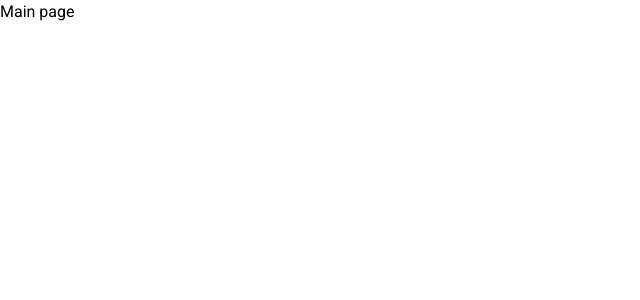
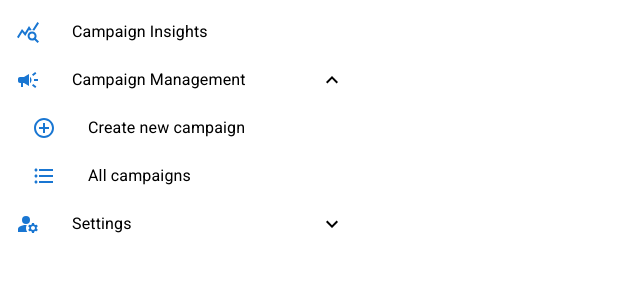
Before and after one commit to zionjke/auctionv2, a React app: page / in a window 1280 px wide. Shown: the top 300 px of the page, without its empty margins (0-640 px from the left). Built offline with nearby package versions, Linux system fonts and the light colour scheme.

Commit message:
2.1.1 add navbar

```diff
--- a/src/app/App.tsx
+++ b/src/app/App.tsx
@@ -3,10 +3,9 @@ import './styles/index.scss';
 import {classNames} from "shared/lib/classNames";
 import {AppRouter} from "app/providers/Router";
 
-
 const App = () => {
     return (
-        <div className={classNames('app', {}, [])}>
+        <div className={classNames('app')}>
             <AppRouter/>
         </div>
     );
--- a/src/app/providers/Router/ui/AppRouter.tsx
+++ b/src/app/providers/Router/ui/AppRouter.tsx
@@ -1,12 +1,12 @@
 import React, {Suspense} from 'react';
 import {Route, Routes} from "react-router-dom";
-import {routeConfig} from "shared/config/routeConfig";
+import {mainRouteConfig} from "shared/config/routeConfig";
 
 const AppRouter = () => {
     return (
         <Suspense fallback={<div>Loading...</div>}>
             <Routes>
-                {Object.values(routeConfig).map(({element, path}) =>
+                {Object.values(mainRouteConfig).map(({element, path}) =>
                     <Route key={path}
                            path={path}
                            element={element}/>)}
--- a/src/pages/Main/ui/MainPage.tsx
+++ b/src/pages/Main/ui/MainPage.tsx
@@ -1,10 +1,11 @@
 import React from 'react';
+import {Navbar} from "widgets/Navbar";
 
 const MainPage = () => {
     return (
-        <div>
-            Main page
-        </div>
+       <div>
+           <Navbar/>
+       </div>
     );
 };
 
--- /dev/null
+++ b/src/shared/config/routeConfig/mainRouteConfig.tsx
@@ -0,0 +1,71 @@
+import {RouteProps} from "react-router-dom";
+import {MainPage} from "pages/Main";
+
+export enum MainRoutes {
+    MAIN = 'main',
+    CONTACTS = 'contacts',
+    FEEDBACK = 'feedback',
+    ALL_CAMPAIGNS = 'allCampaigns',
+    CAMPAIGN_CREATE = 'campaignCreate',
+    CAMPAIGN_EDIT = 'campaignEdit',
+    EDIT_USER = 'editUser',
+    USER_SITES = 'userSites',
+    EXTERNAL_STATISTICS = 'externalStatistics',
+    EXTERNAL_STATISTICS_HISTORY = 'externalStatisticsHistory',
+}
+
+export const MainRoutePath: Record<MainRoutes, string> = {
+    [MainRoutes.MAIN]: '/',
+    [MainRoutes.CONTACTS]: '/contacts',
+    [MainRoutes.FEEDBACK]: '/feedback',
+    [MainRoutes.CAMPAIGN_CREATE]: '/campaign/create',
+    [MainRoutes.ALL_CAMPAIGNS]: '/campaigns',
+    [MainRoutes.CAMPAIGN_EDIT]: '/campaign/edit/:id',
+    [MainRoutes.EDIT_USER]: '/user/edit/',
+    [MainRoutes.USER_SITES]: '/user/sites',
+    [MainRoutes.EXTERNAL_STATISTICS]: '/external',
+    [MainRoutes.EXTERNAL_STATISTICS_HISTORY]: '/external/history',
+}
+
+export const mainRouteConfig: Record<MainRoutes, RouteProps> = {
+    [MainRoutes.MAIN]: {
+        path: MainRoutePath[MainRoutes.MAIN],
+        element: <MainPage/>,
+    },
+    [MainRoutes.CONTACTS]: {
+        path: MainRoutePath[MainRoutes.CONTACTS],
+        element: null,
+    },
+    [MainRoutes.FEEDBACK]: {
+        path: MainRoutePath[MainRoutes.FEEDBACK],
+        element: null,
+    },
+    [MainRoutes.CAMPAIGN_CREATE]: {
+        path: MainRoutePath[MainRoutes.CAMPAIGN_CREATE],
+        element: null,
+    },
+    [MainRoutes.ALL_CAMPAIGNS]: {
+        path: MainRoutePath[MainRoutes.ALL_CAMPAIGNS],
+        element: null,
+    },
+    [MainRoutes.CAMPAIGN_EDIT]: {
+        path: MainRoutePath[MainRoutes.CAMPAIGN_EDIT],
+        element: null,
+    },
+    [MainRoutes.EDIT_USER]: {
+        path: MainRoutePath[MainRoutes.EDIT_USER],
+        element: null,
+    },
+    [MainRoutes.USER_SITES]: {
+        path: MainRoutePath[MainRoutes.USER_SITES],
+        element: null,
+    },
+    [MainRoutes.EXTERNAL_STATISTICS]: {
+        path: MainRoutePath[MainRoutes.EXTERNAL_STATISTICS],
+        element: null,
+    },
+    [MainRoutes.EXTERNAL_STATISTICS_HISTORY]: {
+        path: MainRoutePath[MainRoutes.EXTERNAL_STATISTICS_HISTORY],
+        element: null,
+    },
+}
--- a/src/shared/config/routeConfig/routeConfig.tsx
+++ /dev/null
@@ -1,29 +0,0 @@
-import {RouteProps} from "react-router-dom";
-import {MainPage} from "pages/Main";
-
-export enum AppRoutes {
-    MAIN = 'main',
-    CONTACTS = 'contacts',
-    FEEDBACK = 'feedback',
-}
-
-export const RoutePath: Record<AppRoutes, string> = {
-    [AppRoutes.MAIN]: '/',
-    [AppRoutes.CONTACTS]: '/contacts',
-    [AppRoutes.FEEDBACK]: '/feedback',
-}
-
-export const routeConfig: Record<AppRoutes, RouteProps> = {
-    [AppRoutes.MAIN]: {
-        path: RoutePath[AppRoutes.MAIN],
-        element: <MainPage/>,
-    },
-    [AppRoutes.CONTACTS]: {
-        path: RoutePath[AppRoutes.CONTACTS],
-        element: null,
-    },
-    [AppRoutes.FEEDBACK]: {
-        path: RoutePath[AppRoutes.FEEDBACK],
-        element: null,
-    },
-}
--- a/src/shared/lib/classNames/classNames.ts
+++ b/src/shared/lib/classNames/classNames.ts
@@ -1,10 +1,10 @@
 type Mods = Record<string, boolean | string>
-export function classNames(cls: string, mods: Mods, additional: string[]): string {
+export function classNames(cls: string, mods: Mods = {}, additional: string[] = []): string {
     return [
         cls,
         ...Object.entries(mods)
             .filter(([key, value]) => Boolean(value))
             .map(([key, value]) => key),
-        ...additional
+        ...additional.filter(Boolean)
     ].join(' ')
 }
--- /dev/null
+++ b/src/widgets/Navbar/config/navbarConfig.tsx
@@ -0,0 +1,35 @@
+import {MainRoutePath, MainRoutes} from "shared/config/routeConfig";
+import AddCircleOutlineIcon from "@mui/icons-material/AddCircleOutline";
+import FormatListBulletedIcon from "@mui/icons-material/FormatListBulleted";
+import PersonIcon from "@mui/icons-material/Person";
+import LanguageIcon from "@mui/icons-material/Language";
+import SupportAgentIcon from "@mui/icons-material/SupportAgent";
+import ContactEmergencyIcon from "@mui/icons-material/ContactEmergency";
+import LinkIcon from "@mui/icons-material/Link";
+import ManageSearchIcon from "@mui/icons-material/ManageSearch";
+
+interface INavbarItem {
+    title: string;
+    path: string;
+    icon: JSX.Element;
+}
+interface INavbarConfig {
+    campaignsManagement: INavbarItem[];
+    settings: INavbarItem[];
+}
+
+
+export const navbarConfig: INavbarConfig = {
+    campaignsManagement: [
+        {title: 'Create new campaign', path: MainRoutePath[MainRoutes.CAMPAIGN_CREATE], icon: <AddCircleOutlineIcon color="primary"/>},
+        {title: 'All campaigns', path: MainRoutePath[MainRoutes.ALL_CAMPAIGNS], icon: <FormatListBulletedIcon color="primary"/>},
+    ],
+    settings: [
+        {title: 'Account settings', path: MainRoutePath[MainRoutes.EDIT_USER], icon: <PersonIcon color="primary"/>},
+        {title: 'Sites', path: MainRoutePath[MainRoutes.USER_SITES], icon: <LanguageIcon color="primary"/>},
+        {title: 'Support', path: MainRoutePath[MainRoutes.FEEDBACK], icon: <SupportAgentIcon color="primary"/>},
+        {title: 'Contacts', path: MainRoutePath[MainRoutes.CONTACTS], icon: <ContactEmergencyIcon color="primary"/>},
+        {title: 'External statistic', path: MainRoutePath[MainRoutes.EXTERNAL_STATISTICS], icon: <LinkIcon color="primary"/>},
+        {title: 'External statistic history', path: MainRoutePath[MainRoutes.EXTERNAL_STATISTICS_HISTORY], icon: <ManageSearchIcon color="primary"/>},
+    ]
+}
--- /dev/null
+++ b/src/widgets/Navbar/index.ts
@@ -0,0 +1,5 @@
+import {Navbar} from "./ui/Navbar";
+import {navbarConfig} from "./config/navbarConfig";
+
+
+export {Navbar, navbarConfig}
--- /dev/null
+++ b/src/widgets/Navbar/ui/Navbar.module.scss
@@ -0,0 +1,10 @@
+.nav {
+  width: 100%;
+  max-width: 360px;
+  background-color: white;
+}
+
+.link {
+  text-decoration: none;
+  color: inherit;
+}
--- /dev/null
+++ b/src/widgets/Navbar/ui/Navbar.tsx
@@ -0,0 +1,101 @@
+import React from 'react';
+import {Link} from "react-router-dom";
+import cls from './Navbar.module.scss'
+import {ListItemButton, ListItemIcon, ListItemText, Collapse, List} from '@mui/material';
+import QueryStatsIcon from '@mui/icons-material/QueryStats';
+import ManageAccountsIcon from '@mui/icons-material/ManageAccounts';
+import CampaignIcon from '@mui/icons-material/Campaign';
+import ExpandLess from '@mui/icons-material/ExpandLess';
+import ExpandMore from '@mui/icons-material/ExpandMore';
+import {MainRoutePath, MainRoutes} from "shared/config/routeConfig";
+import {navbarConfig} from "widgets/Navbar/config/navbarConfig";
+
+
+
+export const Navbar = () => {
+    const [campaignMenuOpen, setCampaignMenuOpen] = React.useState(true);
+    const [settingsMenuOpen, setSettingsMenuOpen] = React.useState(false);
+    const [selectedIndex, setSelectedIndex] = React.useState("");
+
+    const handleListItemClick = (
+        event: React.MouseEvent<HTMLDivElement, MouseEvent>,
+        path: string,
+    ) => {
+        setSelectedIndex(path);
+    };
+
+    const handleCampaignMenuClick = () => {
+        setCampaignMenuOpen(!campaignMenuOpen);
+    };
+
+    const handleSettingsMenuClick = () => {
+        setSettingsMenuOpen(!settingsMenuOpen);
+    };
+
+    return (
+        <List
+            className={cls.nav}
+            component="nav"
+        >
+            <ListItemButton selected={selectedIndex === MainRoutePath[MainRoutes.MAIN]}
+                            onClick={(event) => handleListItemClick(event, MainRoutePath[MainRoutes.MAIN])}>
+                <ListItemIcon>
+                    <QueryStatsIcon color="primary"/>
+                </ListItemIcon>
+                <Link className={cls.link} to={MainRoutePath[MainRoutes.MAIN]}>
+                    <ListItemText primary="Campaign Insights"/>
+                </Link>
+            </ListItemButton>
+            <ListItemButton onClick={handleCampaignMenuClick}>
+                <ListItemIcon>
+                    <CampaignIcon color="primary"/>
+                </ListItemIcon>
+                <ListItemText primary="Campaign Management"/>
+                {campaignMenuOpen ? <ExpandLess/> : <ExpandMore/>}
+            </ListItemButton>
+            <Collapse in={campaignMenuOpen} timeout="auto" unmountOnExit>
+                <List component="div" disablePadding>
+                    {navbarConfig.campaignsManagement.map(({path, title, icon}) => (
+                        <ListItemButton
+                            selected={selectedIndex === path}
+                            onClick={(event) => handleListItemClick(event, path)}
+                            key={path}
+                            sx={{pl: 4}}>
+                            <ListItemIcon color="primary">
+                                {icon}
+                            </ListItemIcon>
+                            <Link className={cls.link} to={path}>
+                                <ListItemText primary={title}/>
+                            </Link>
+                        </ListItemButton>
+                    ))}
+                </List>
+            </Collapse>
+            <ListItemButton onClick={handleSettingsMenuClick}>
+                <ListItemIcon>
+                    <ManageAccountsIcon color="primary"/>
+                </ListItemIcon>
+                <ListItemText primary="Settings"/>
+                {settingsMenuOpen ? <ExpandLess/> : <ExpandMore/>}
+            </ListItemButton>
+            <Collapse in={settingsMenuOpen} timeout="auto" unmountOnExit>
+                <List component="div" disablePadding>
+                    {navbarConfig.settings.map(({path, title, icon}) => (
+                        <ListItemButton
+                            selected={selectedIndex === path}
+                            onClick={(event) => handleListItemClick(event, path)}
+                            key={path}
+                            sx={{pl: 4}}>
+                            <ListItemIcon color="primary">
+                                {icon}
+                            </ListItemIcon>
+                            <Link className={cls.link} to={path}>
+                                <ListItemText primary={title}/>
+                            </Link>
+                        </ListItemButton>
+                    ))}
+                </List>
+            </Collapse>
+        </List>
+    );
+};
```
Also changed, not shown: src/shared/config/routeConfig/index.ts (+4 -4 lines).
